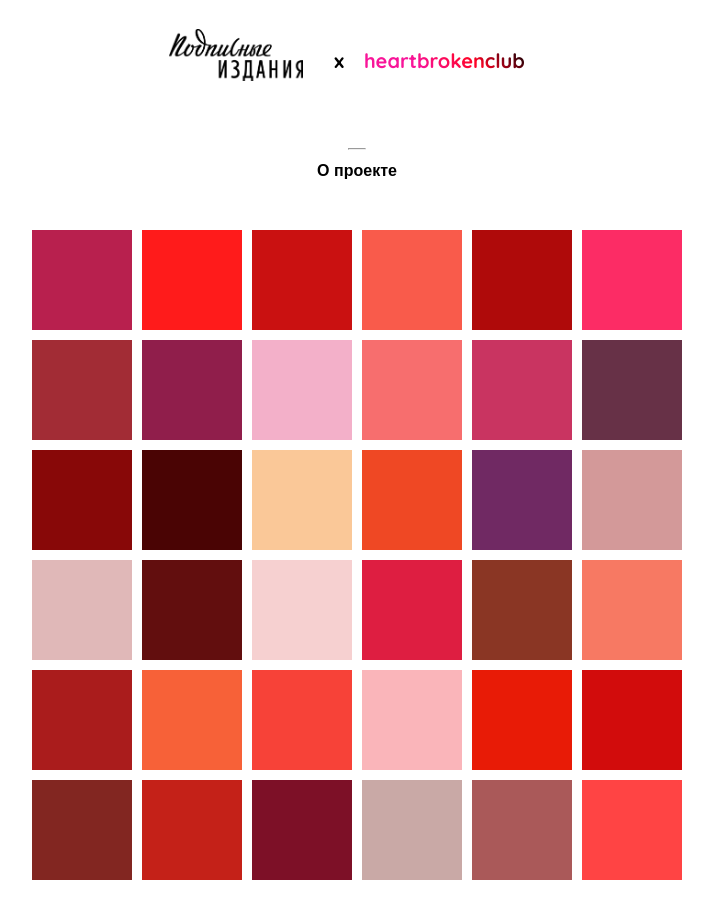
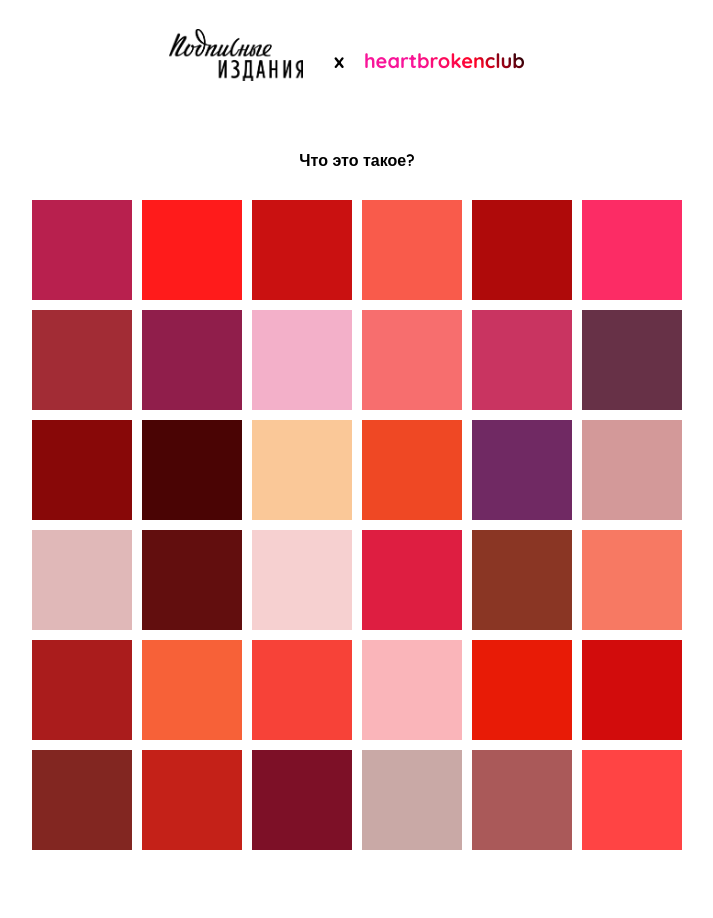
Before and after one commit to lizasilent/heartbrokenclub, a React (Create React App) app: page / in a window 1280 px wide. Shown: the whole page, without its empty margins (283-996 px from the left). After the commit the page ends 888 px from the top, so only its background shows below. Built offline with nearby package versions, Linux system fonts and the light colour scheme; a web font is replaced by a local one.

Commit message:
text handler

```diff
--- a/src/components/App.js
+++ b/src/components/App.js
@@ -8,7 +8,7 @@ import initialCards from "../initials/initial";
 function App() {
   //Открыть попапы
   const [popupActive, setPopupActive] = React.useState(false);
-  const [textActive, setTextActive] = React.useState(false);
+  const [textActive, setTextActive] = React.useState();
   const [selectedCard, setSelectedCard] = React.useState(false);
 
   function handleCardClick(card) {
@@ -17,7 +17,7 @@ function App() {
   }
 
   function handleText() {
-    setTextActive(true);
+    setTextActive(!textActive);
   }
 
   function closePopup() {
--- a/src/components/Main.css
+++ b/src/components/Main.css
@@ -29,7 +29,6 @@
   font-family: "Quicksand", sans-serif;
   font-size: 16px;
   font-weight: bold;
-  padding-bottom: 20px;
 }
 
 .main__text h1:hover {
@@ -65,6 +64,10 @@
   .main {
     padding: 0 5% 3%;
   }
+
+  .main__text p {
+    font-size: 14px;
+  }
 }
 
 @media screen and (max-width: 646px) {
@@ -76,6 +79,10 @@
     grid-template-rows: repeat(9, 70px);
     grid-template-columns: repeat(4, 70px);
   }
+
+  .main__text p {
+    font-size: 12px;
+  }
 }
 
 @media screen and (max-width: 350px) {
--- a/src/components/Main.js
+++ b/src/components/Main.js
@@ -9,8 +9,7 @@ function Main({ popupActive, cards, handleText, active }) {
   return (
     <main className="main">
       <div className="main__text">
-      <hr/>
-        <h1 onClick={handleText}>О проекте</h1>
+        <h1 onClick={handleText}>Что это такое?</h1>
         {
           active && (
             <>
```
